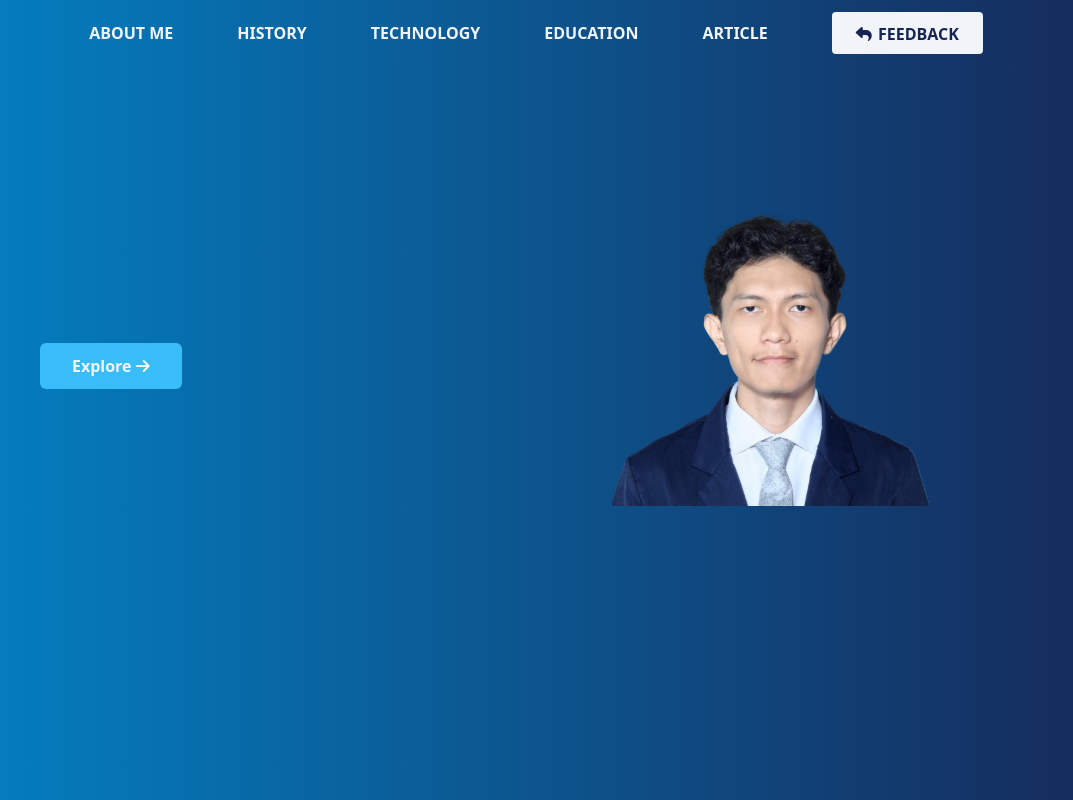
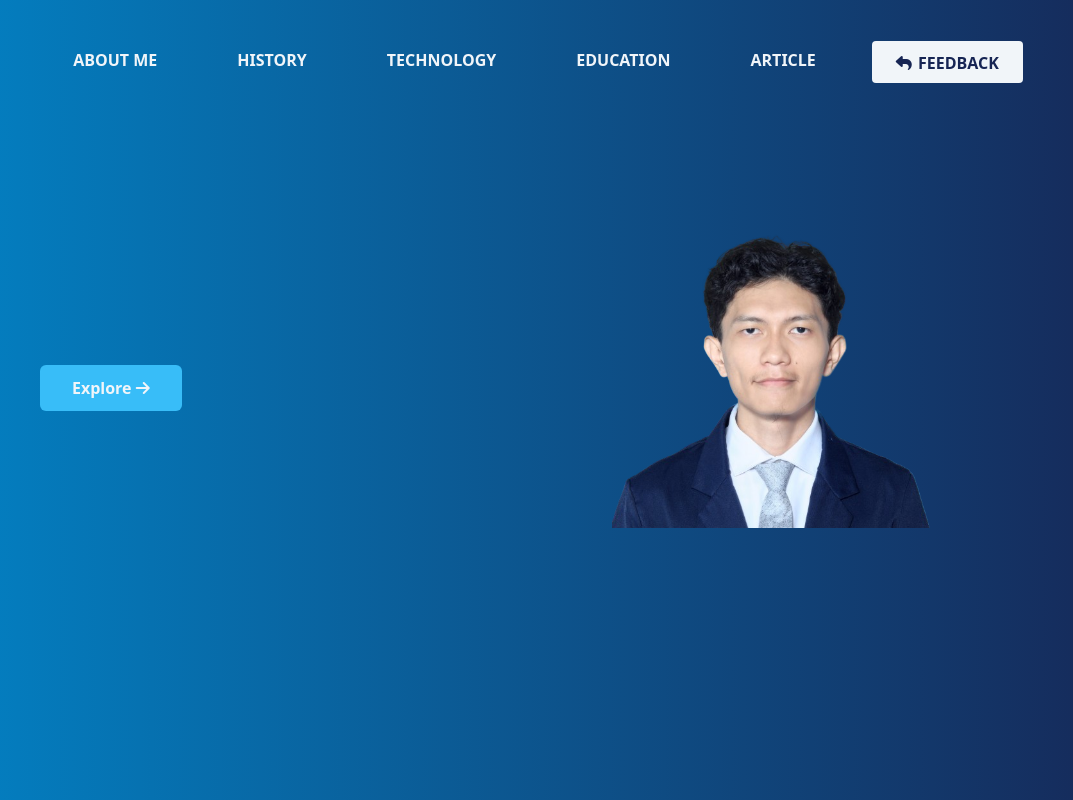
Before and after one commit to HafidzMubarok/portofolio-fe, a Vue app: page / in a window 1280 px wide. Shown: the top 800 px of the page, without its empty margins (104-1177 px from the left). Built offline with nearby package versions, Linux system fonts and the light colour scheme; no server answers.

Commit message:
:lipstick: Customize the style for the selected navigation item

```diff
--- a/src/components/NavBar.vue
+++ b/src/components/NavBar.vue
@@ -1,18 +1,38 @@
 <template>
   <div class="sticky top-0 w-full bg-gradient-to-r from-sky-600 to-primary z-10">
     <nav>
-      <div class="flex flex-col font-semibold space-y-4 text-light text-2xl py-3 md:justify-center md:text-base md:px-6">
+      <div :class="{ 'md:pt-8': 'home' == props.section.currentSection }" class="flex flex-col font-semibold space-y-4 text-light text-2xl py-3 md:py-0 md:justify-center md:text-base md:px-6">
         <button data-collapse-toggle="navbar-default" type="button" class="px-6 text-end sm:flex sm:flex-row sm:justify-end md:hidden" aria-controls="navbar-default" aria-expanded="false">
           <i class="fa-solid fa-bars"></i>
         </button>
         <div class="hidden md:contents uppercase" id="navbar-default">
-          <ul class="flex flex-col w-full space-y-8 py-8 absolute text-center bg-primary md:flex md:flex-row md:justify-center md:sticky md:items-center md:space-x-8 md:space-y-0 md:py-0 md:bg-inherit lg:space-x-16">
-            <li><a href="#about-me" :class="{ active: 'about-me' == props.section.currentSection }">About Me</a></li>
-            <li><a href="#history" :class="{ active: 'history' == props.section.currentSection }">History</a></li>
-            <li><a href="#technology" :class="{ active: 'technology' == props.section.currentSection }">Technology</a></li>
-            <li><a href="#education" :class="{ active: 'education' == props.section.currentSection }">Education</a></li>
-            <li><a href="#article" :class="{ active: 'article' == props.section.currentSection }">Article</a></li>
-            <li><a href="#feedback" class="inline-block rounded bg-light px-6 pb-2 pt-2.5 w-max leading-normal
+          <ul class="flex flex-col w-full py-8 absolute text-center bg-primary md:flex md:flex-row md:justify-center md:align-middle md:sticky md:items-center md:space-x-4 md:pt-1 md:pb-0 md:bg-inherit lg:space-x-8">
+            <li class="py-6 md:pb-4 md:pt-3 md:px-4 lg:px-6" :class="{ 'border-s-4 border-s-secondary md:border-s-0 md:border-b-4 md:border-b-secondary font-bold active': 'about-me' == props.section.currentSection }">
+              <a href="#about-me">
+                About Me
+              </a>
+            </li>
+            <li class="py-6 md:pb-4 md:pt-3 md:px-4 lg:px-6" :class="{ 'border-s-4 border-s-secondary md:border-s-0 md:border-b-4 md:border-b-secondary font-bold active': 'history' == props.section.currentSection }">
+              <a href="#history">
+                History
+              </a>
+            </li>
+            <li class="py-6 md:pb-4 md:pt-3 md:px-4 lg:px-6" :class="{ 'border-s-4 border-s-secondary md:border-s-0 md:border-b-4 md:border-b-secondary font-bold active': 'technology' == props.section.currentSection }">
+              <a href="#technology">
+                Technology
+              </a>
+            </li>
+            <li class="py-6 md:pb-4 md:pt-3 md:px-4 lg:px-6" :class="{ 'border-s-4 border-s-secondary md:border-s-0 md:border-b-4 md:border-b-secondary font-bold active': 'education' == props.section.currentSection }">
+              <a href="#education">
+                Education
+              </a>
+            </li>
+            <li class="py-6 md:pb-4 md:pt-3 md:px-4 lg:px-6" :class="{ 'border-s-4 border-s-secondary md:border-s-0 md:border-b-4 md:border-b-secondary font-bold active': 'article' == props.section.currentSection }">
+              <a href="#article">
+                Article
+              </a>
+            </li>
+            <li class="py-6 md:py-0"><a href="#feedback" class="inline-block rounded bg-light px-6 pb-2 pt-2.5 w-max leading-normal
                   text-primary shadow-primary-3 transition duration-150 ease-in-out hover:bg-primary-accent-300 hover:shadow-primary-2
                   focus:bg-primary-accent-300 focus:shadow-primary-2 focus:outline-none focus:ring-0 active:bg-primary-600
                   active:shadow-primary-2" data-twe-ripple-init data-twe-ripple-color="light">
@@ -41,11 +61,10 @@ onMounted(() => {
 
 <style scoped>
 .active{
-  font-weight: bold;
-  border-bottom: 2px solid #f1f5f9;
-  /* background-color: #f1f5f9;
-  color: #172554;
-  padding: 8px 24px 8px 24px;
-  border-radius: 4px; */
+  background-color: rgba(241,245,249,0.38);
+}
+
+.hero{
+  padding-top: 40px;
 }
 </style>
```
